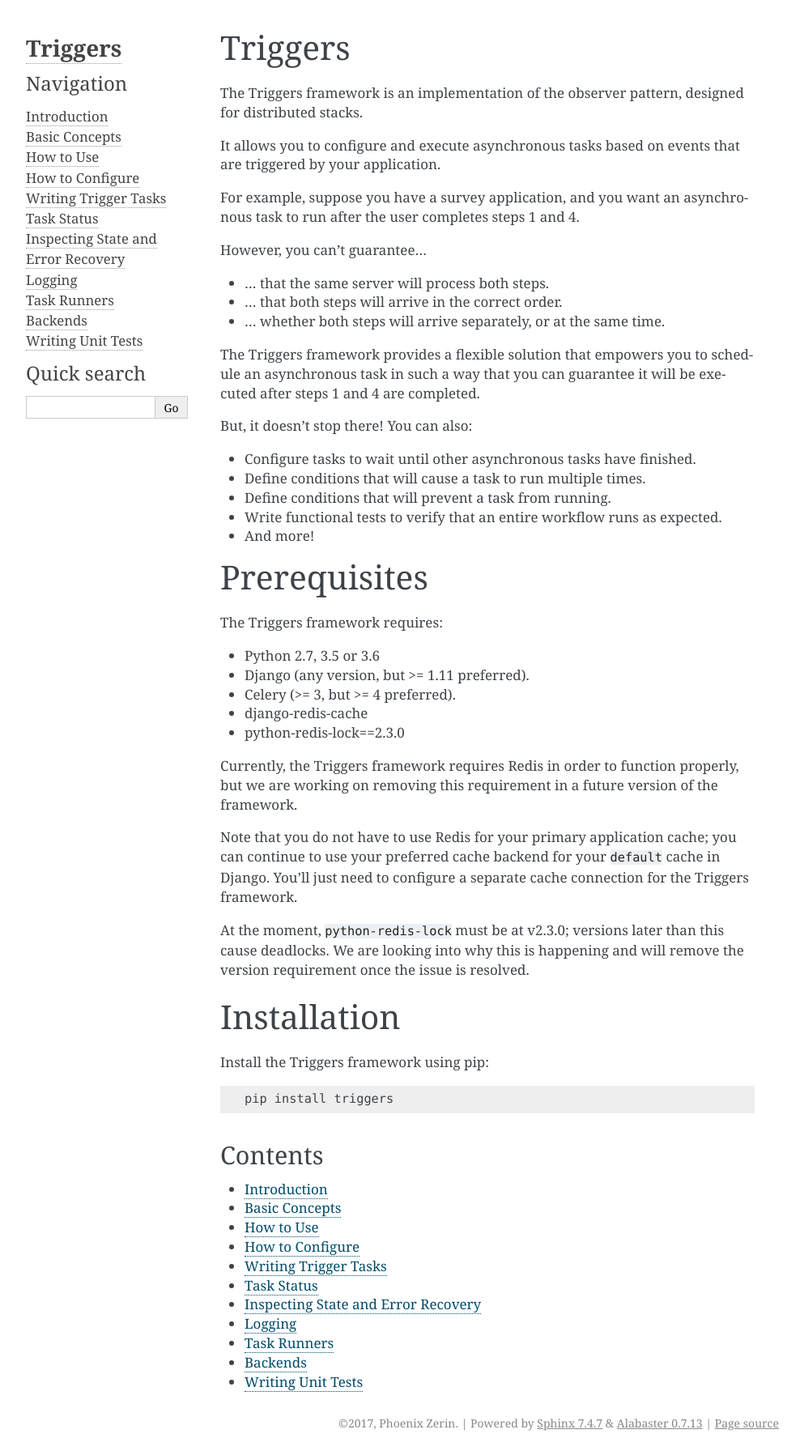
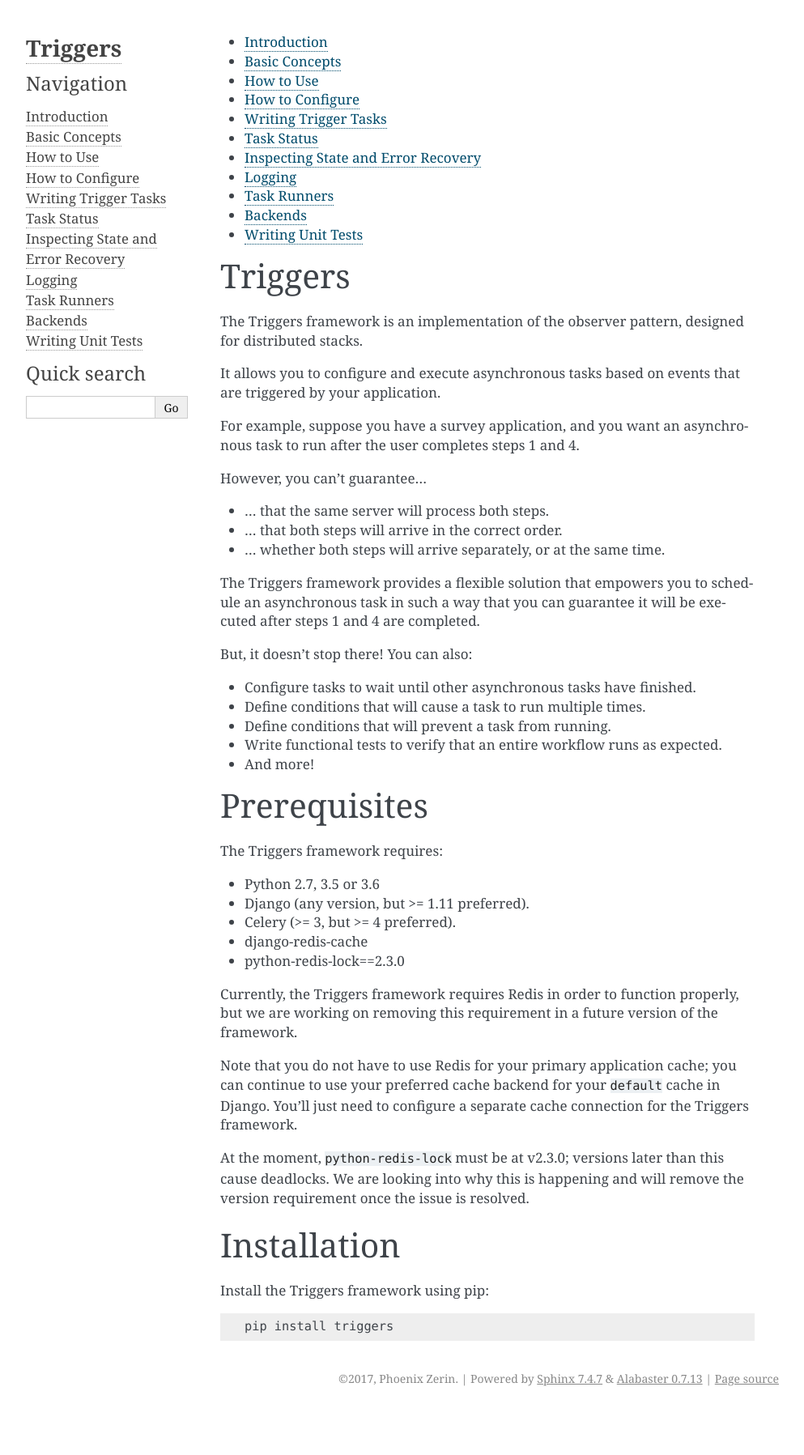
Before and after one commit to lenddoefl/triggers, a Sphinx documentation site: the page built from docs/index.rst, in a window 1280 px wide. Shown: the whole page at 81% size, without its empty margins (148-1141 px from the left). Built offline with Sphinx 7.4.7, drawn with Linux system fonts in a browser that asks for light colours; after the commit the page ends 1742 px from its top, so only the background shows below that.

Commit message:
Moving TOC back to top.

```diff
--- a/docs/index.rst
+++ b/docs/index.rst
@@ -1,8 +1,3 @@
-.. include:: ../README.rst
-
-Contents
-========
-
 .. toctree::
    :maxdepth: 1
 
```
Also changed, not shown: other parts of docs/index.rst (+2 -0 lines).
